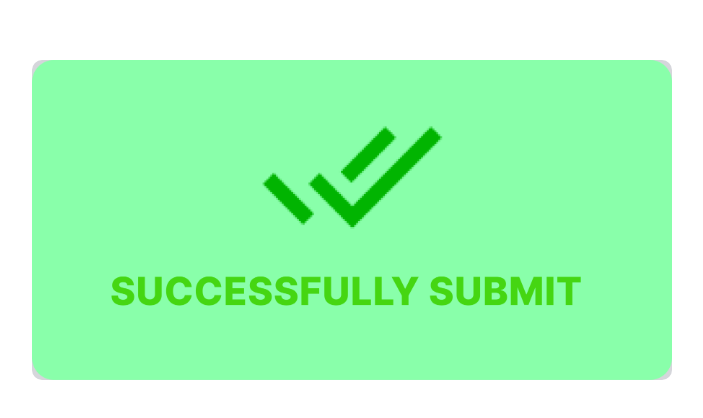
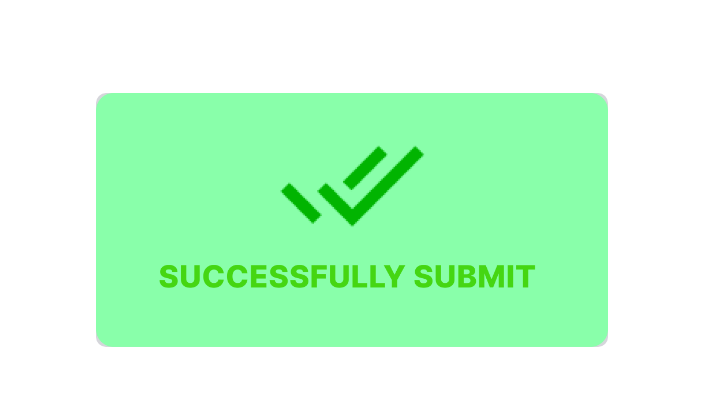
Before and after one commit to pranjalsinghsengar/vyapar_mitra, a Next.js app: page /Submit in a window 1280 px wide. Shown: the part 180-598 px from the top of the page, without its empty margins (288-991 px from the left). Built offline with nearby package versions, Linux system fonts and the light colour scheme.

Commit message:
set submmit Btn

```diff
--- a/src/app/Submit/page.css
+++ b/src/app/Submit/page.css
@@ -1,31 +1,35 @@
-body{
-    width:100vw;
-    height:100vh;
-    margin:0;
-    padding:0;
-  }
-  .container{
-    width:100%;
-    height:100%;
+
+  .IMGcontainer{
+height: 100vh;
     position:relative;
+    display: flex;
+    justify-content: center;
+    align-items: center;
+    /* background: red; */
+
   }
   .submit-img{
-    width:50%;
-    height:40%;
+    width:40%;
+    /* height:40%; */
   /*   border:1px solid green; */
-    position: absolute;
+    /* position: absolute;
     top:50%;
-    left:50%;
-    transform: translate(-50%,-50%);
+    left:50%; */
+    /* transform: translate(-50%,-50%); */
     border-radius:10px;
     background-color:rgb(213, 214, 219);
     position:relative;
+
+    /* background: red; */
+  }
+  .submit-img img{
+    width: 100%;
   }
   @media (max-width: 600px){
     .submit-img{
-        width: 40%;
-        height: 30%;
-        object-fit: cover;
+        /* width: 40%; */
+        /* height: 30%; */
+        /* object-fit: cover; */
 
     }
   }
--- a/src/app/Submit/page.js
+++ b/src/app/Submit/page.js
@@ -1,12 +1,13 @@
 import React from "react";
-import './page.css';
+import "./page.css";
 const page = () => {
-  return <div className="container">
-
-    <img  class="submit-img"src="/Frame 46.png"/>
-  </div>
-
-
+  return (
+    <div className='IMGcontainer'>
+      <div className='submit-img'>
+        <img class='' src='/Frame 46.png' />
+      </div>
+    </div>
+  );
 };
 
 export default page;
```
